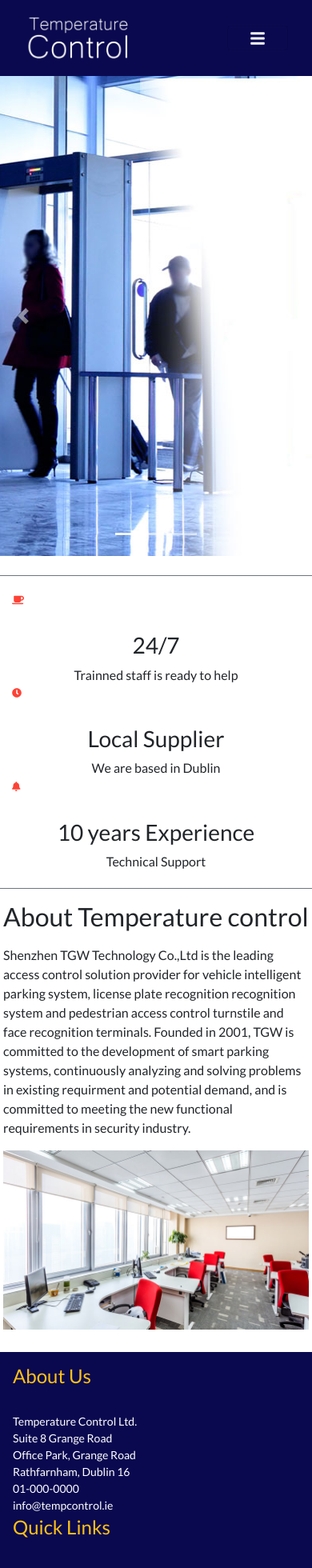
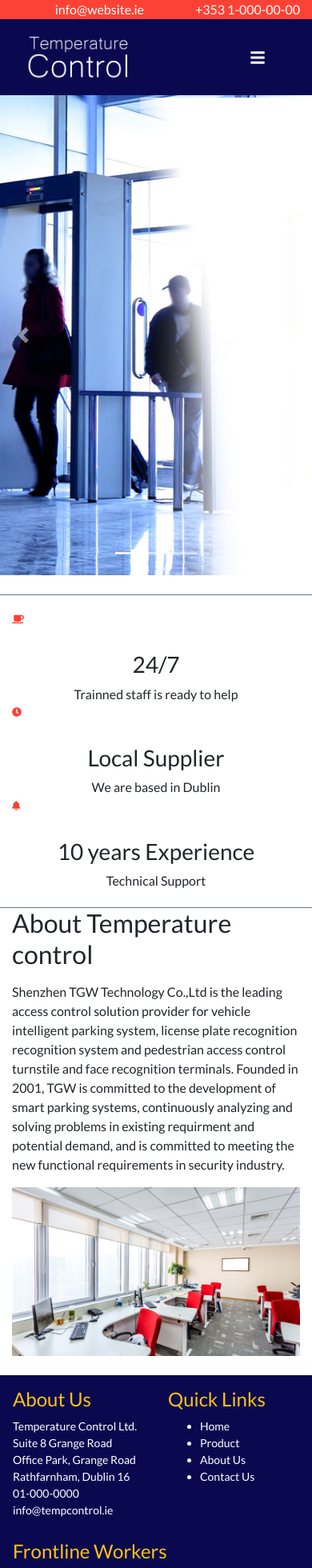
Before and after one commit to yonasjonas/temperature-control, a Next.js app: page / in a window 390 px wide. Shown: the top 1960 px of the page at 80% size. Built offline with nearby package versions, Linux system fonts and the light colour scheme.

Commit message:
more changes

```diff
--- a/package.json
+++ b/package.json
@@ -5,7 +5,7 @@
   "scripts": {
     "dev": "next dev",
     "build": "next build",
-    "start": "next start"
+    "start": "NODE_ENV=production next start"
   },
   "dependencies": {
     "@fortawesome/fontawesome-svg-core": "^1.2.28",
--- a/pages/about.js
+++ b/pages/about.js
@@ -5,7 +5,8 @@ import Gallery from './components/gallery.js';
 import Container from 'react-bootstrap/Container';
 import Row from 'react-bootstrap/Row';
 import Col from 'react-bootstrap/Col';
-import Breadcrumbs from './components/breadcrumbs';;
+import Breadcrumbs from './components/breadcrumbs';
+import TopInfo from './components/topinfo.js';
 
 
 export default function About() {
@@ -13,6 +14,7 @@ export default function About() {
 
         <>
             <Head><title>About Our Company</title></Head>
+            <TopInfo/>
             <Navigation />
             <Breadcrumbs pageName="About Us"/>
 
--- a/pages/components/footer.js
+++ b/pages/components/footer.js
@@ -8,7 +8,7 @@ const Boxes = () => {
         <Container fluid className="footer mt-4 mb-4">
             <Container className="p-3">
                 <Row className="customsize">
-                    <Col md="4">
+                    <Col  className="mb-4" md="4" xs="6">
                         <h4>About Us</h4>
                         <p>Temperature Control Ltd.</p>
                         <p>Suite 8 Grange Road</p>
@@ -17,28 +17,18 @@ const Boxes = () => {
                         <p>01-000-0000</p>
                         <p>info@tempcontrol.ie</p>
                     </Col>
-                    <Col md="3">
-
+                    <Col md="3" xs="6">
                         <h4>Quick Links</h4>
                         <ul>
-                            <li>
-                                <a href="#">Home</a>
-                            </li>
-                            <li>
-                                <a href="#">Product</a>
-                            </li>
-                            <li>
-                                <a href="#">About Us</a>
-                            </li>
-
-                            <li>
-                                <a href="#">Contact Us</a>
-                            </li>
+                            <li><a href="#">Home</a></li>
+                            <li><a href="#">Product</a></li>
+                            <li><a href="#">About Us</a></li>
+                            <li><a href="#">Contact Us</a></li>
                         </ul>
 
                     </Col>
 
-                    <Col md="5">
+                    <Col md="5" sm="12">
                         <h4>Frontline Workers</h4>
                         <p>10% of profit goes to Matter hospital Covid-19 charity</p>
                         <a href="https://www.materfoundation.ie/"><img className="charityimage" src="matterfound.png"/></a>
--- a/pages/components/hpthreeboxes.js
+++ b/pages/components/hpthreeboxes.js
@@ -9,17 +9,17 @@ const Boxes = () => {
     return (
         <Container className="container hpthreeboxes mt-4 pt-3 mb-4 border-top border-secondary">
             <Row>
-                <Col md="4">
+                <Col sm="4">
                     <FontAwesomeIcon className="color-secondary" icon={faCoffee} size="xs" />
                     <h3>24/7</h3>
                     <h6>Trainned staff is ready to help</h6>
                 </Col>
-                <Col md="4">
+                <Col sm="4">
                     <FontAwesomeIcon className="color-secondary" icon={faClock} size="xs" />
                     <h3>Local Supplier</h3>
                     <h6>We are based in Dublin</h6>
                 </Col>
-                <Col md="4">
+                <Col sm="4">
                     <FontAwesomeIcon className="color-secondary" icon={faBell} size="xs" />
                     <h3>10 years Experience</h3>
                     <h6>Technical Support</h6>
--- a/pages/components/topinfo.js
+++ b/pages/components/topinfo.js
@@ -8,14 +8,15 @@ const TopInfo = () => {
         <Container fluid className="container-fluid bg-secondary">
             <Container className="">
                 <Row>
-                    <Col xs="6">
-                        <a href="mailto:info@website.ie">info@website.ie</a>
-                    </Col>
-                    <Col xs="0">
+                    <Col md="6" xs="0">
 
                     </Col>
-                    <Col xs="6">
-                        <a href="tel:0035301000000">+353 1-000-00-00</a>
+                    <Col md="3" xs="6">
+                    <a href="mailto:info@website.ie">info@website.ie</a>
+
+                    </Col>
+                    <Col md="3" xs="6">
+                        <a href="tel:0035301000000"> +353 1-000-00-00</a>
 
                     </Col>
                 </Row>
--- a/pages/index.js
+++ b/pages/index.js
@@ -5,11 +5,13 @@ import ControlledCarousel from './components/slider.js';
 import Boxes from './components/hpthreeboxes.js';
 import AboutTextHP from './components/hpabout.js';
 import Footer from './components/footer.js';
+import TopInfo from './components/topinfo.js';
 
 export default function Home() {
   return (
 
     <div>
+      <TopInfo/>
      <div className="container-fluid">
       <Head>
         <title>Create Next App</title>
--- a/pages/product.js
+++ b/pages/product.js
@@ -7,6 +7,7 @@ import Row from 'react-bootstrap/Row';
 import Col from 'react-bootstrap/Col';
 import ProductRight from './components/productrighticons';
 import Breadcrumbs from './components/breadcrumbs';
+import TopInfo from './components/topinfo.js';
 
 
 export default function Product() {
@@ -16,6 +17,7 @@ export default function Product() {
             <Head>
                 <title>Infrared Temperature Measuring Terminal</title>
             </Head>
+            <TopInfo/>
             <Navigation />
 
             <Breadcrumbs pageName="aa"/>
--- a/pages/style.css
+++ b/pages/style.css
@@ -2,7 +2,6 @@
 nav.navbar {
     width: 100%;
 }
-
 .breadcrumb {
     display: flex;
     flex-wrap: wrap;
@@ -17,78 +16,64 @@ nav.navbar {
     float: right;
 }
 
-
 /* .bg-secondary { background-color: #30E3C3!important; } */
 
 .bg-secondary {
     background-color: #FD4235!important;
 }
-
+.container-fluid.bg-secondary.container-fluid a {
+    float: right;
+}
 .color-secondary {
     color: #FD4235!important;
 }
-
 li.breadcrumb-item {
     float: left;
 }
-
 .container-fluid {
     padding: 0!important;
 }
-
 svg.svg-inline--fa.fa-bars.fa-w-14 {
     width: 50px;
     color: white;
 }
-
 nav.navbar.navbar-expand-md.navbar-light.bg-dark a {
     text-align: center;
 }
-
 .footer {
     background: #0a0950;
     min-height: 200px;
 }
-
 .bg-primary {
     background: #0a0950!important;
 }
-
 .container-fluid.bg-secondary.container-fluid a {
     color: white;
 }
-
 .footer * {
     color: white;
 }
-
 * {
     font-family: 'Lato', sans-serif;
 }
-
 .hpthreeboxes h3 {
     margin: auto;
     display: table;
     text-align: center!important;
     margin-top: 30px!important;
 }
-
 .hpthreeboxes h6 {
     margin: auto;
     display: table;
     text-align: center!important;
     margin-top: 10px!important;
 }
-
-.h1,
-h1 {
+.h1, h1 {
     font-size: 2rem;
 }
-
 .aboutimg {
     width: 100%;
 }
-
 .carousel-caption {
     background: #080f50a6;
     border-radius: 10px;
@@ -97,7 +82,6 @@ h1 {
     max-width: 53%;
     bottom: 50px!important;
 }
-
 .header_area {
     background-color: #884bdf;
     -webkit-box-shadow: 0 4px 20px rgba(0, 0, 0, 0.1);
@@ -107,49 +91,40 @@ h1 {
     top: 0;
     z-index: 99;
 }
-
 .carousel.slide p {
     font-size: 19px;
 }
-
 .carousel.slide h3 {
     font-size: 35px;
 }
-
 .bg-dark {
     background-color: #0a0950!important;
     padding: 15px;
     background: rgb(203, 186, 204);
     /* background: linear-gradient(90deg, rgba(203,186,204,1) 0%, rgba(173,176,200,1) 14%, rgba(135,163,194,1) 38%, rgba(37,128,179,1) 100%, rgba(0,212,255,1) 100%); */
 }
-
 a.navbar-brand img {
     max-height: 55px;
 }
-
 a.navbar-brand {
     color: white!important;
     font-weight: 700;
 }
-
 button.enquire.secondary.bold.btn.btn-warning {
     font-size: 21px;
     font-weight: 700;
     line-height: 34px;
 }
-
 .container.hpthreeboxes.mt-4.mb-4.container svg {
     max-height: 62px;
     margin-bottom: 0;
     color: #2d83b4;
 }
-
 a.nav-link {
     color: white!important;
     font-weight: 700;
     letter-spacing: 2px;
 }
-
 .enquire {
     color: #fff;
     font-weight: 700;
@@ -161,7 +136,6 @@ a.nav-link {
     text-align: center;
     border-radius: 24px 24px 24px 0px;
 }
-
 
 /* @media (min-width: 768px){
  .container { max-width: 720px; }
@@ -176,62 +150,46 @@ a.nav-link {
     padding: 0!important;
     background-color: white!important;
 }
-
 .charityimage {
     max-width: 60%;
     margin: auto;
     display: taBLE
 }
-
 nav.navbar.navbar-expand-lg.navbar-dark.bg-light.sticky-top {
     background-color: black!important;
 }
-
 .mr-auto.navbar-nav a {
     padding: 20px;
     color: rebeccapurple;
     font-weight: 600;
     text-decoration: underline;
 }
-
 .card-title.h5 {
     min-height: 50px;
 }
-
 p.card-text {
     min-height: 72px;
 }
-
-.customsize.row p,
-.customsize.row a,
-.customsize.row li {
+.customsize.row p, .customsize.row a, .customsize.row li {
     font-size: 14px;
     line-height: 16px;
     margin-bottom: 5px;
 }
-
 .contactpage p {
     margin-bottom: 5px;
 }
-
 .customsize h4 {
     margin-bottom: 35px;
     color: #ffc216;
 }
-
 * {
     box-sizing: border-box;
 }
-
 .App {
     max-width: 420px;
     margin: 0 auto;
 }
-
-input[type=text],
-input[type=email],
-select,
-textarea {
+input[type=text], input[type=email], select, textarea {
     width: 100%;
     padding: 12px;
     border: 1px solid #ccc;
@@ -241,7 +199,6 @@ textarea {
     margin-bottom: 16px;
     resize: vertical;
 }
-
 input[type=submit] {
     background-color: #4CAF50;
     color: white;
@@ -250,48 +207,61 @@ input[type=submit] {
     border-radius: 4px;
     cursor: pointer;
 }
-
 input[type=submit]:hover {
     background-color: #45a049;
 }
-
 .popup-content .modal {
     display: block;
     position: relative;
     padding: 19px;
 }
-
+.container.mt-4.pt-3.p-1.border-top.border-secondary.container {
+    padding: 0 15px !important;
+}
 .footercopyright {
     font-size: 15px;
     color: #ffc108;
 }
-
-p.msgwrn,
-.msgwrne {
+p.msgwrn, .msgwrne {
     font-size: 13px;
     color: red;
     position: absolute;
     margin-top: 22px;
     margin-left: 282px;
 }
-
 .copyright {
     font-size: 11px;
     color: #e39330;
 }
-
 .error {
     border: 1px solid red!important;
 }
-
 .display-none {
     display: none;
 }
-
 .success.text-white {
     color: orange!important;
 }
-
+@media (max-width:600px) {
+    .carousel-caption {
+        background: #080f50a6;
+        border-radius: 10px;
+        padding: 15px;
+        left: 7%;
+        max-width: 90%!important;
+        bottom: 70px!important;
+    }
+    .carousel.slide p {
+        font-size: 17px!important;
+    }
+    .carousel.slide h3 {
+        font-size: 21px!important;
+    }
+    .customsize h4 {
+        margin-bottom: 11px;
+        color: #ffc216;
+    }
+}
 @media (max-width:1024px) {
     .customsizeh350 {
         width: auto!important;
```
